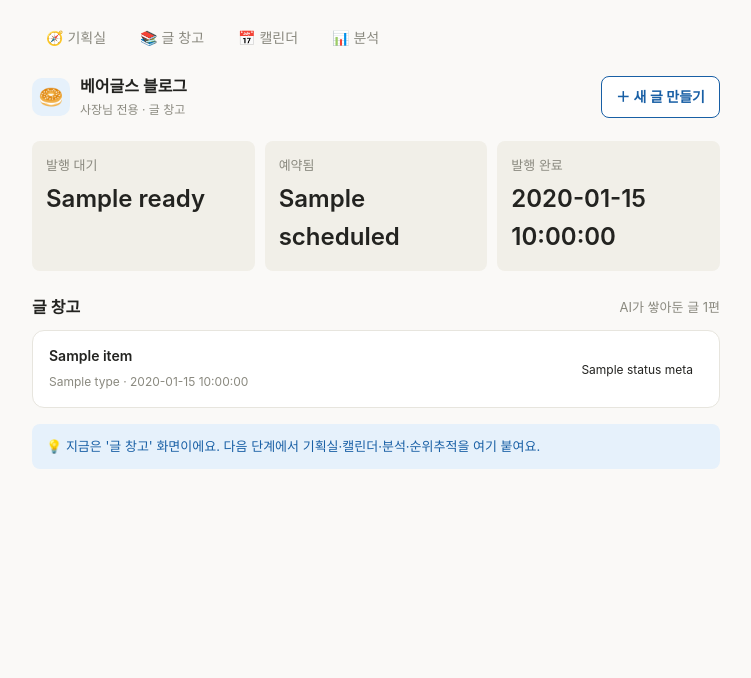
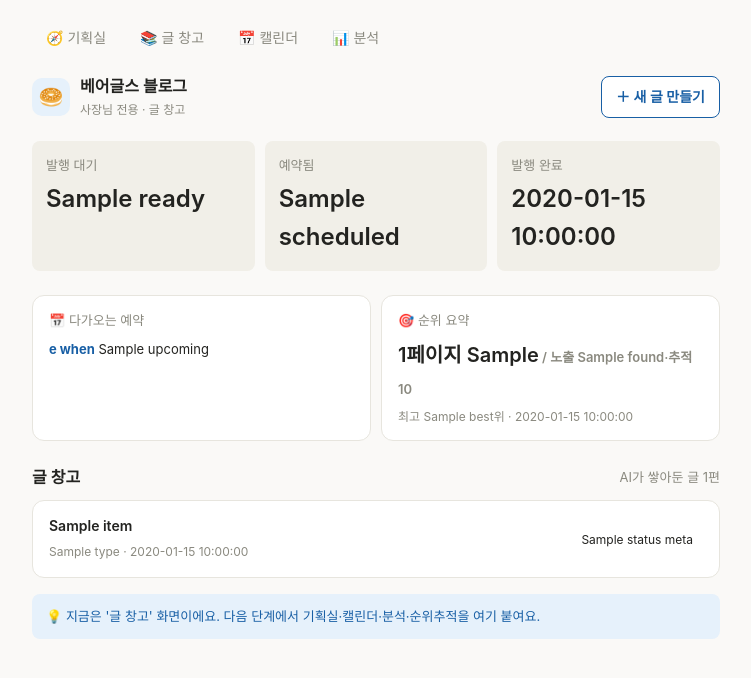
Before and after one commit to Matthewsann/beargels-ai-assistant, a Flask app: template webapp/templates/dashboard.html in a window 1280 px wide. Shown: the top 678 px of the page, without its empty margins (264-1015 px from the left). Run offline with Flask 3, Linux system fonts and the light colour scheme; the template is opened without the code that fills it: most values are stand-ins (such as "Sample title", 1, 10 or a date in 2020).

Commit message:
블로그 웹앱 — 대시보드에 다가오는 예약·순위 요약 카드 추가
홈에서 예약 임박 글 3건과 최신 순위 요약(1페이지 수·노출·최고순위)을 한눈에.
각 카드 클릭 시 캘린더/분석으로 이동.

Co-Authored-By: Claude Opus 4.8 <noreply@anthropic.com>

```diff
--- a/webapp/app.py
+++ b/webapp/app.py
@@ -44,6 +44,41 @@ def load_items() -> list[dict]:
     return items
 
 
+def _upcoming_schedule(items: list[dict], limit: int = 3) -> list[dict]:
+    today = date.today()
+    up = []
+    for it in items:
+        if it.get("status") == "scheduled" and it.get("scheduled_time"):
+            try:
+                dt = datetime.strptime(str(it["scheduled_time"]).split(" ")[0], "%Y-%m-%d").date()
+            except Exception:
+                continue
+            if dt >= today:
+                up.append({"id": it.get("id"), "title": it.get("title"),
+                           "when": it.get("scheduled_time"), "dt": dt})
+    up.sort(key=lambda x: x["dt"])
+    return up[:limit]
+
+
+def _rank_summary() -> dict | None:
+    if not RANK_HISTORY.exists():
+        return None
+    try:
+        checks = json.loads(RANK_HISTORY.read_text(encoding="utf-8")).get("checks", {})
+    except Exception:
+        return None
+    dates = sorted(checks)
+    if not dates:
+        return None
+    latest = checks[dates[-1]]
+    found = [r for r in latest if r.get("found")]
+    best = min((r["rank"] for r in found), default=None)
+    return {
+        "date": dates[-1], "total": len(latest), "found": len(found),
+        "page1": sum(1 for r in found if r.get("page") == 1), "best": best,
+    }
+
+
 @app.route("/")
 def dashboard():
     items = load_items()
@@ -52,7 +87,10 @@ def dashboard():
         "scheduled": sum(1 for i in items if i.get("status") == "scheduled"),
         "published": sum(1 for i in items if i.get("status") == "published"),
     }
-    return render_template("dashboard.html", items=items, counts=counts)
+    return render_template(
+        "dashboard.html", items=items, counts=counts,
+        upcoming=_upcoming_schedule(items), rank=_rank_summary(),
+    )
 
 
 @app.route("/post/<int:item_id>")
--- a/webapp/templates/dashboard.html
+++ b/webapp/templates/dashboard.html
@@ -12,6 +12,30 @@
     <div class="stat"><div class="l">발행 대기</div><div class="n">{{ counts.ready }}</div></div>
     <div class="stat"><div class="l">예약됨</div><div class="n">{{ counts.scheduled }}</div></div>
     <div class="stat"><div class="l">발행 완료</div><div class="n">{{ counts.published }}</div></div>
+  </div>
+
+  <div style="display:grid; grid-template-columns:1fr 1fr; gap:10px; margin-bottom:24px;">
+    <a href="/calendar" style="text-decoration:none; color:inherit; background:var(--card); border:1px solid var(--line); border-radius:12px; padding:14px 16px;">
+      <div style="font-size:13px; color:var(--muted); margin-bottom:8px;">📅 다가오는 예약</div>
+      {% if upcoming %}
+        {% for u in upcoming %}
+        <div style="font-size:13px; margin-bottom:5px; white-space:nowrap; overflow:hidden; text-overflow:ellipsis;">
+          <b style="color:var(--accent);">{{ u.when[5:] }}</b> {{ u.title }}
+        </div>
+        {% endfor %}
+      {% else %}
+        <div style="font-size:13px; color:var(--muted);">예약된 글이 없어요</div>
+      {% endif %}
+    </a>
+    <a href="/analytics" style="text-decoration:none; color:inherit; background:var(--card); border:1px solid var(--line); border-radius:12px; padding:14px 16px;">
+      <div style="font-size:13px; color:var(--muted); margin-bottom:8px;">🎯 순위 요약</div>
+      {% if rank %}
+        <div style="font-size:20px; font-weight:600;">1페이지 {{ rank.page1 }}<span style="font-size:13px; color:var(--muted);"> / 노출 {{ rank.found }}·추적 {{ rank.total }}</span></div>
+        <div style="font-size:12px; color:var(--muted); margin-top:4px;">{% if rank.best %}최고 {{ rank.best }}위 · {% endif %}{{ rank.date }}</div>
+      {% else %}
+        <div style="font-size:13px; color:var(--muted);">아직 순위 확인 전<br>분석에서 '지금 확인'</div>
+      {% endif %}
+    </a>
   </div>
 
   <div class="sec"><b>글 창고</b><small>AI가 쌓아둔 글 {{ items|length }}편</small></div>
```
